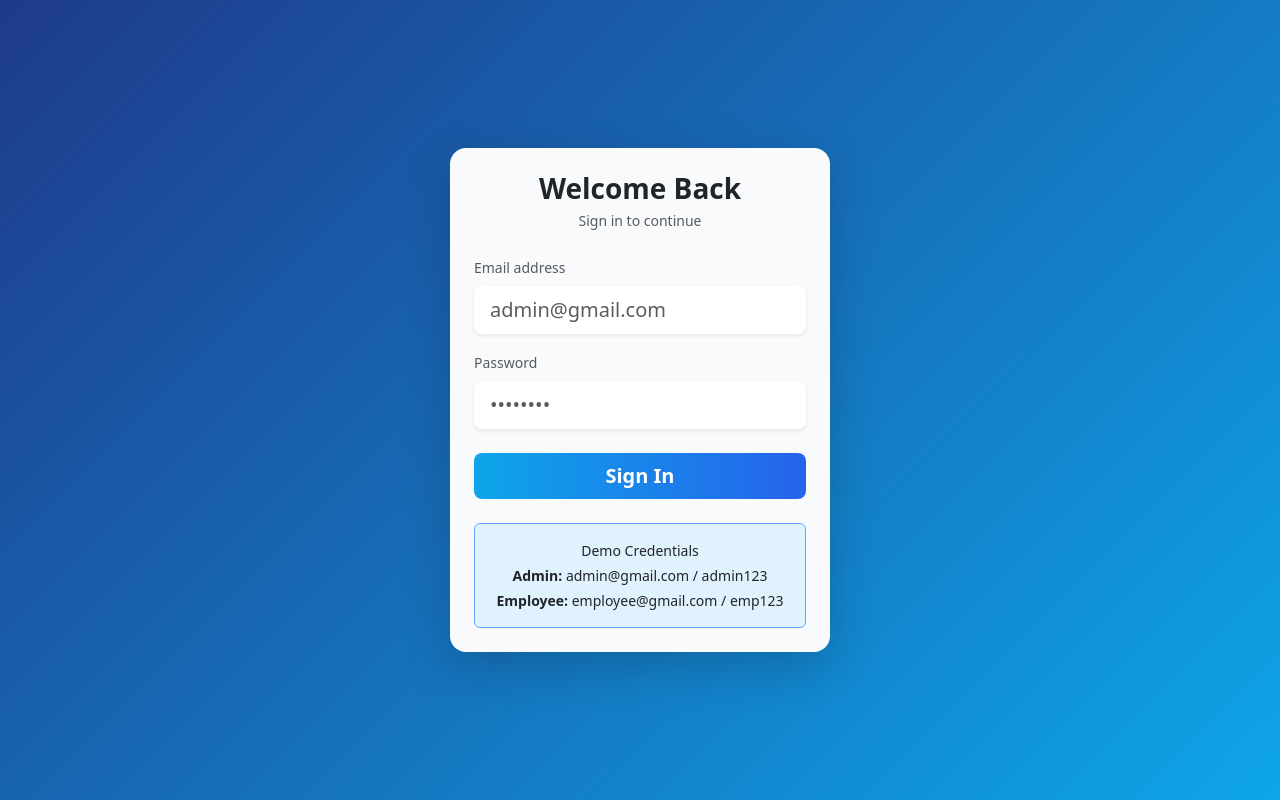
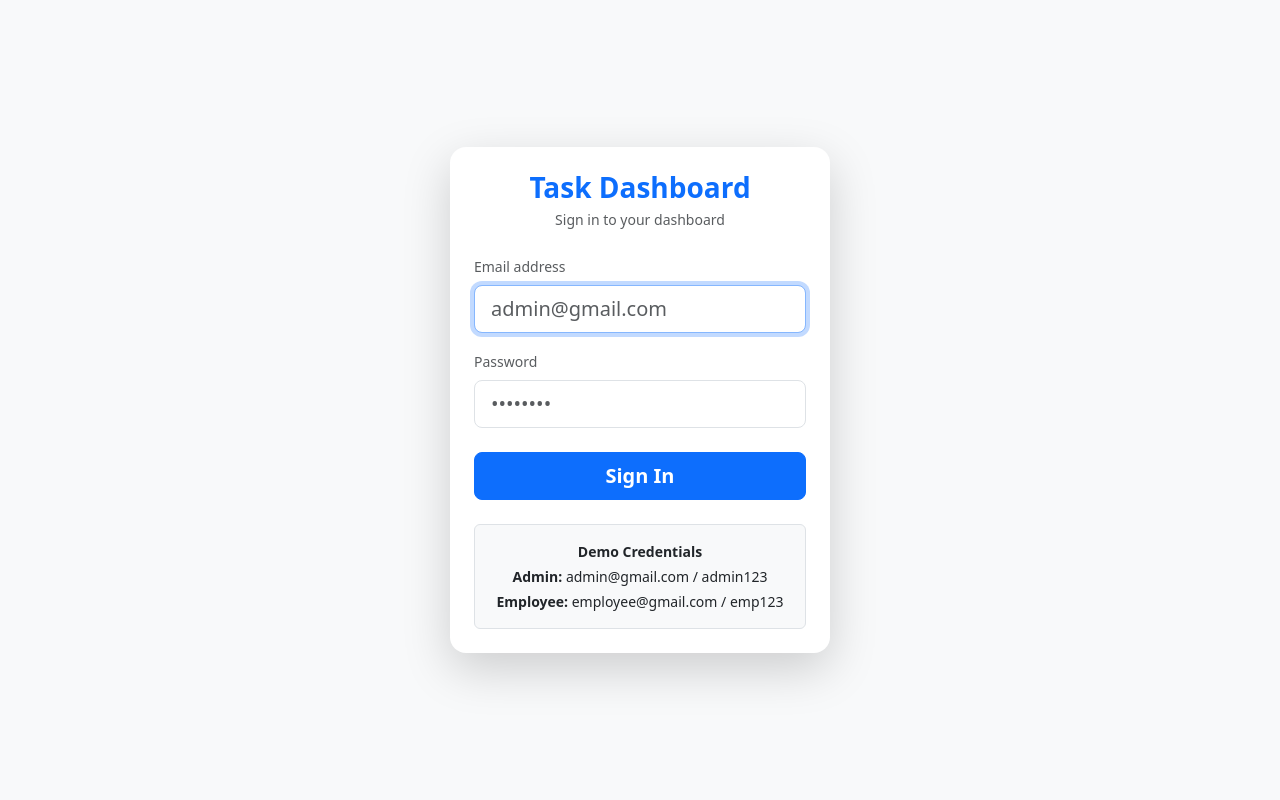
Before and after one commit to AbhinavKV369/RJA-Task_Management_System-Dummy_UI, a React (Vite) app: page / in a window 1280 px wide. Built offline with nearby package versions, Linux system fonts and the light colour scheme.

Commit message:
Fixed design of login page

```diff
--- a/src/pages/Login.jsx
+++ b/src/pages/Login.jsx
@@ -19,28 +19,19 @@ const Login = () => {
       return;
     }
 
-    setError("");
     navigate(user?.role === "admin" ? "/admin" : "/employee");
   };
 
   return (
-    <div
-      className="min-vh-100 d-flex align-items-center justify-content-center"
-      style={{
-        background: "linear-gradient(135deg, #1e3a8a, #0ea5e9)",
-      }}>
+    <div className="min-vh-100 d-flex align-items-center justify-content-center bg-light">
       <div
-        className="card shadow-lg border-0 rounded-4"
-        style={{
-          width: "90%",
-          maxWidth: "380px",
-          background: "#f8fafc", // Light card background
-        }}>
+        className="card shadow-lg border-0 rounded-4 w-100"
+        style={{ maxWidth: "380px" }}>
         <div className="card-body p-4">
           {/* Header */}
           <div className="text-center mb-4">
-            <h3 className="fw-bold mb-1 text-dark">Welcome Back</h3>
-            <p className="text-muted small mb-0">Sign in to continue</p>
+            <h3 className="fw-bold text-primary mb-1">Task Dashboard</h3>
+            <p className="text-muted small mb-0">Sign in to your dashboard</p>
           </div>
 
           {/* Error */}
@@ -58,7 +49,7 @@ const Login = () => {
               </label>
               <input
                 type="email"
-                className="form-control form-control-lg bg-white text-dark border-0 shadow-sm"
+                className="form-control form-control-lg"
                 placeholder="admin@gmail.com"
                 value={email}
                 onChange={(e) => setEmail(e.target.value)}
@@ -71,7 +62,7 @@ const Login = () => {
               <label className="form-label small text-muted">Password</label>
               <input
                 type="password"
-                className="form-control form-control-lg bg-white text-dark border-0 shadow-sm"
+                className="form-control form-control-lg"
                 placeholder="••••••••"
                 value={password}
                 onChange={(e) => setPassword(e.target.value)}
@@ -81,38 +72,18 @@ const Login = () => {
 
             <button
               type="submit"
-              className="btn btn-gradient btn-lg w-100 fw-semibold text-white"
-              style={{
-                background: "linear-gradient(90deg, #0ea5e9, #2563eb)",
-                border: "none",
-                transition: "all 0.3s",
-              }}
-              onMouseEnter={(e) =>
-                (e.target.style.background =
-                  "linear-gradient(90deg, #2563eb, #0ea5e9)")
-              }
-              onMouseLeave={(e) =>
-                (e.target.style.background =
-                  "linear-gradient(90deg, #0ea5e9, #2563eb)")
-              }>
+              className="btn btn-primary btn-lg w-100 fw-semibold">
               Sign In
             </button>
           </form>
 
           {/* Demo Credentials */}
-          <div
-            className="mt-4 p-3 rounded text-dark"
-            style={{
-              background: "#e0f2fe",
-              border: "1px solid #60a5fa",
-            }}>
-            <p className="mb-1 small text-center font-semibold">
-              Demo Credentials
-            </p>
-            <p className="mb-1 small text-center">
+          <div className="mt-4 p-3 bg-light border rounded text-center">
+            <p className="small fw-semibold mb-1">Demo Credentials</p>
+            <p className="small mb-1">
               <strong>Admin:</strong> admin@gmail.com / admin123
             </p>
-            <p className="mb-0 small text-center">
+            <p className="small mb-0">
               <strong>Employee:</strong> employee@gmail.com / emp123
             </p>
           </div>
```
